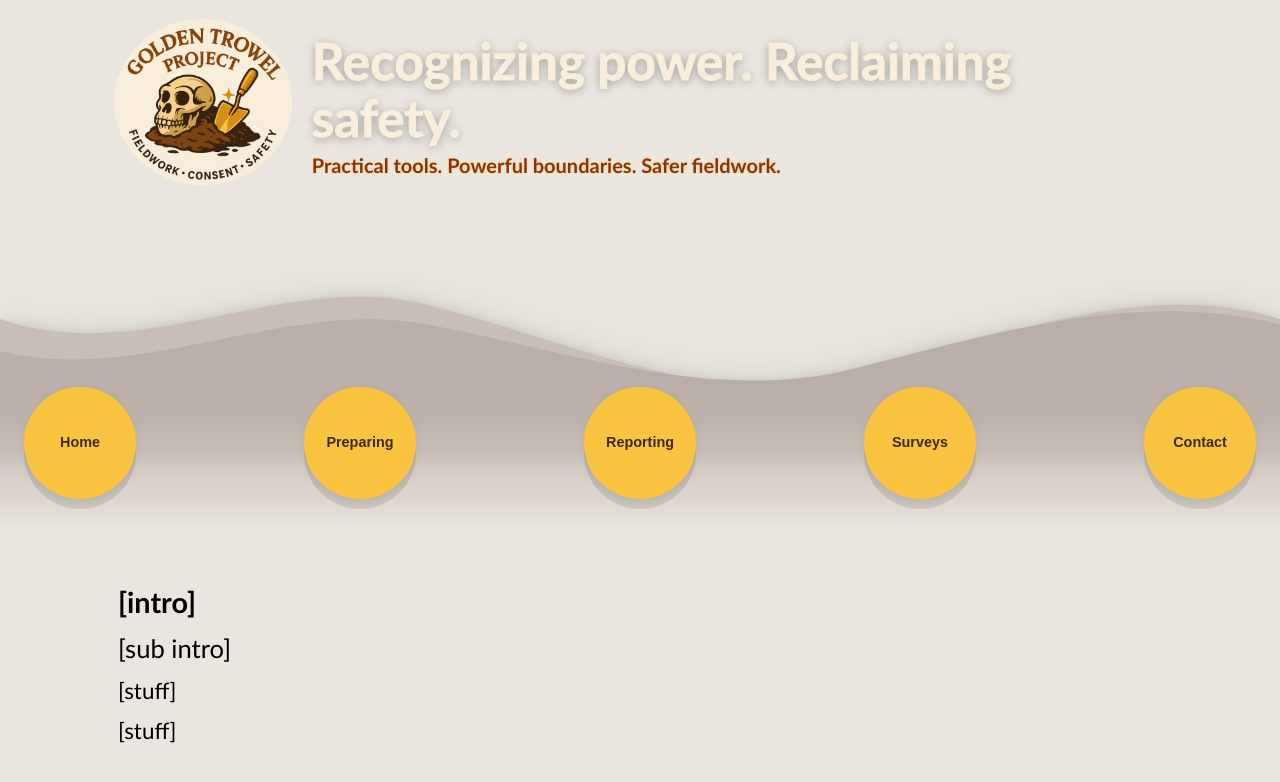
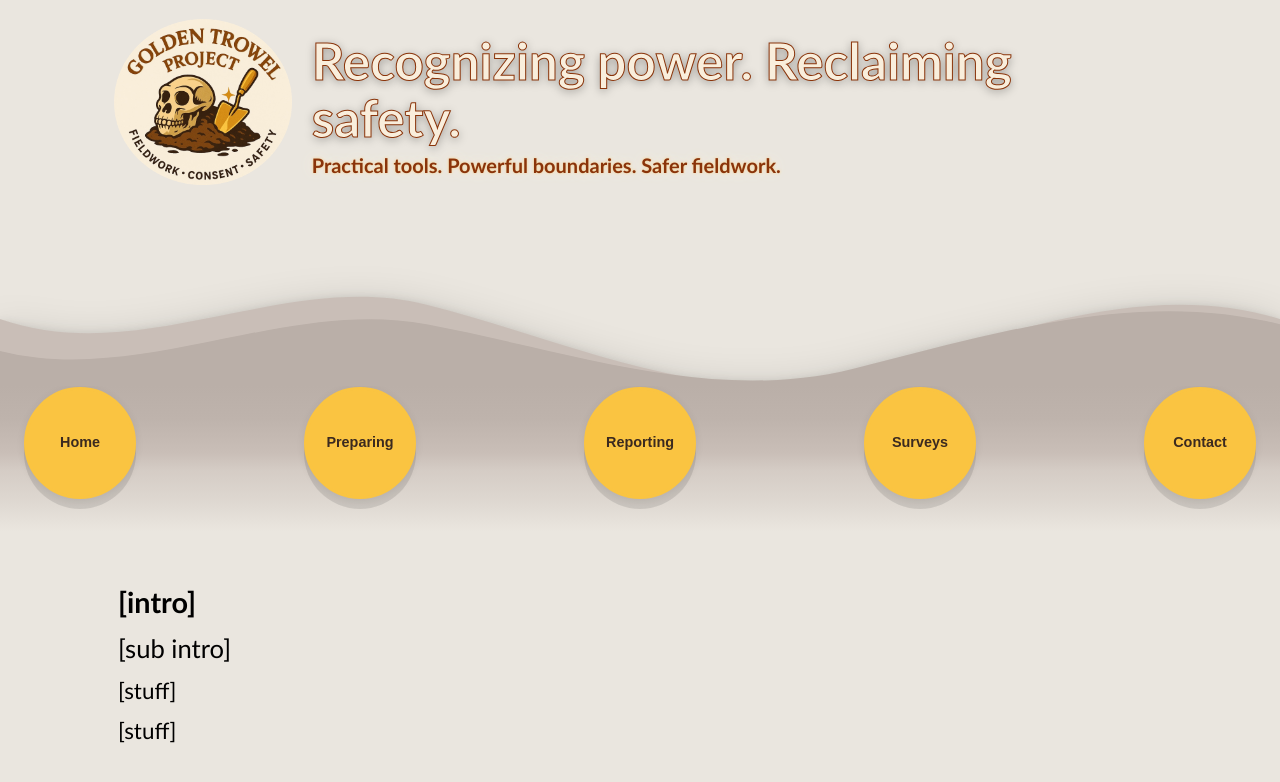
Before and after one commit to AnthroSafetyWarrior/GoldenTrowelProject, a Jekyll site: the page built from _pages/contact.html, in a window 1280 px wide. Shown: the top 782 px of the page. Built offline with Jekyll 4.4.1, drawn with Linux system fonts in a browser that asks for light colours.

Commit message:
updating name

```diff
--- a/_layouts/default.html
+++ b/_layouts/default.html
@@ -75,7 +75,7 @@ a:hover{ color:var(--logo-orange); }
   color:#f9eedc;
   margin:.1em 0;
   font-size: clamp(2.2rem, 6.2vw, 3.2rem);
-  line-height:1.12;  -webkit-text-stroke: 1px;
+  line-height:1.12;  -webkit-text-stroke: 1px var(--logo-orange);
 }
 
  .header-text p{
```
